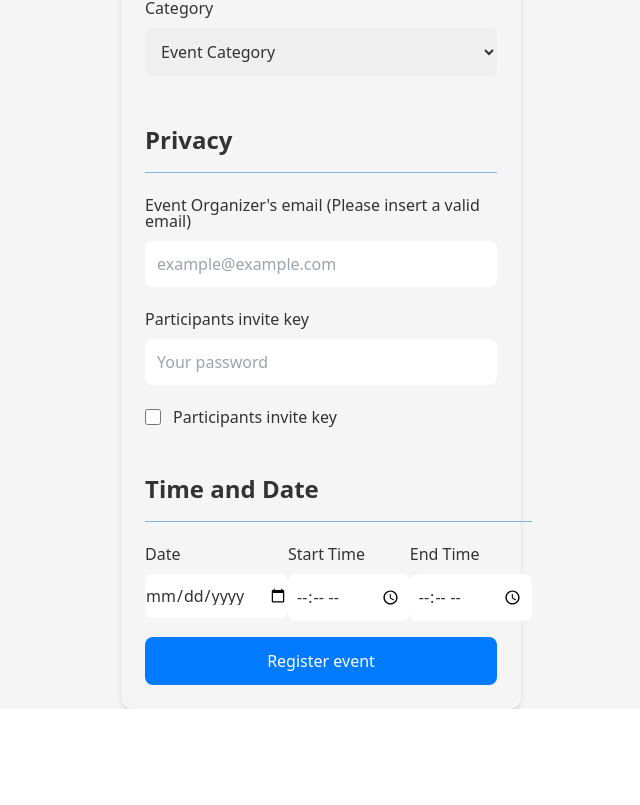
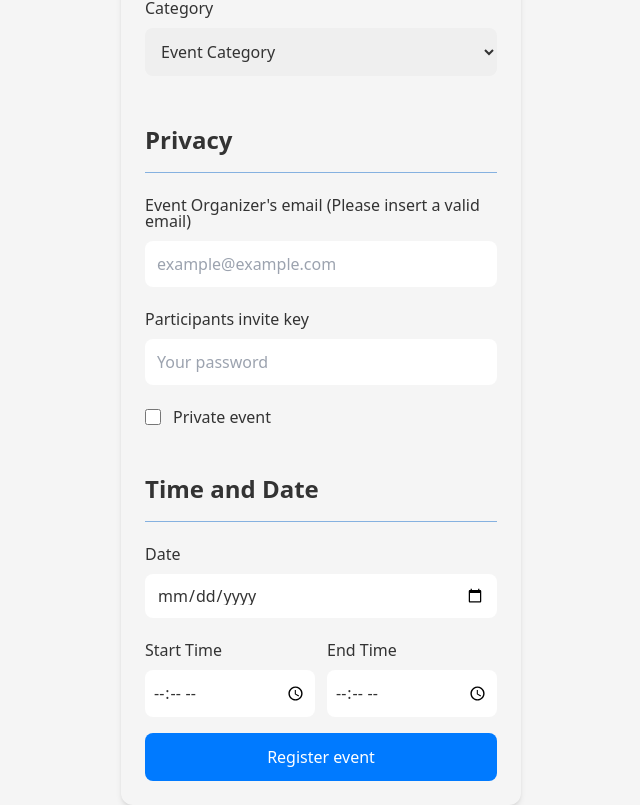
Before and after one commit to arthursnr/Event-Management-System, a Next.js app: page /newEventPage in a window 1280 px wide. Shown: the part 835-1640 px from the top of the page, without its empty margins (319-959 px from the left). Before the commit the page ends 1544 px from the top, so only its background shows below. Built offline with nearby package versions, Linux system fonts and the light colour scheme.

Commit message:
resposivity problem solved

```diff
--- a/app/components/forms/formNewEvent/formNewEvent.tsx
+++ b/app/components/forms/formNewEvent/formNewEvent.tsx
@@ -124,7 +124,7 @@ export function FormNewEvent() {
                                         id="eventPrivacy"
                                         className="size-4 rounded-lg"
                                         required />
-                                    <label htmlFor="password">Participants invite key</label>
+                                    <label htmlFor="password">Private event</label>
                                 </div>
                             </div>
                         </fieldset>
@@ -133,19 +133,19 @@ export function FormNewEvent() {
                         <fieldset className="w-full text-base leading-none rounded-lg">
                             <div className="flex flex-col gap-6">
                                 <legend className="font-semibold text-2xl pb-4 border-b border-solid border-[#85b1e0]">Time and Date</legend>
-                                <div className="flex flex-row gap-y-3 w-full">
-                                    <div className="basis-2/4">
+                                <div className="flex flex-col gap-y-3 w-full">
                                     <div className="flex flex-col gap-y-3">
                                         <label htmlFor="date">Date</label>
                                         <input type="date"
                                             name="date"
                                             id="date"
-                                                className=" py-3 rounded-lg text-[#333333]"
+                                            className=" p-3 rounded-lg text-[#333333]"
                                             required />
                                     </div>
                                 </div>
 
-                                    <div className="basis-1/4">
+                                <div className="flex flex-row gap-x-3 w-full">
+                                    <div className="basis-1/2">
                                         <div className="flex flex-col gap-y-3">
                                             <label htmlFor="startTime">Start Time</label>
                                             <input type="time"
@@ -156,7 +156,7 @@ export function FormNewEvent() {
                                         </div>
                                     </div>
 
-                                    <div className="basis-1/4">
+                                    <div className="basis-1/2">
                                         <div className="flex flex-col gap-y-3">
                                             <label htmlFor="endTime">End Time</label>
                                             <input type="time"
```
Lines whose indentation alone changed are shown as unchanged.
